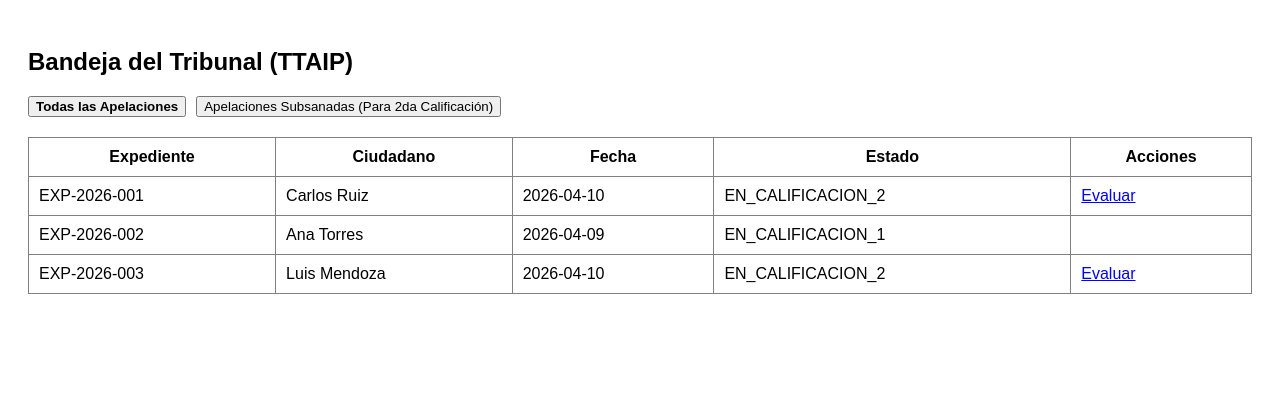
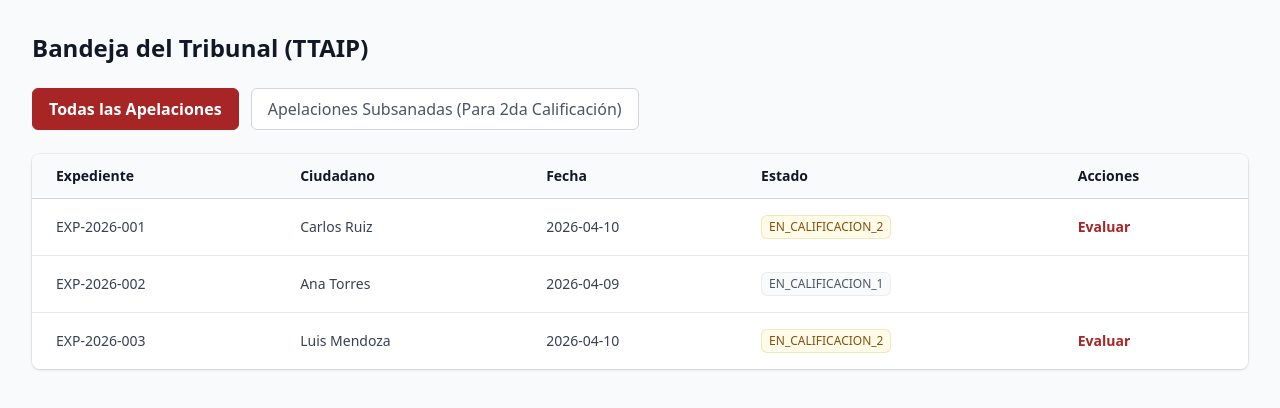
Before and after one commit to PROYECTO-INTEGRADOR-CIBERTEC-VF/proy-int-int-gest-pub, an Angular app in the folder transparencia-frontend/: page / in a window 1280 px wide. Shown: the top 408 px of the page. Built offline with nearby package versions, Linux system fonts and the light colour scheme.

Commit message:
fix(HU-07): aplicar maquetacion tailwind al dashboard y forzar estilos

```diff
--- a/transparencia-frontend/package.json
+++ b/transparencia-frontend/package.json
@@ -28,7 +28,7 @@
     "jsdom": "^28.0.0",
     "postcss": "^8.5.9",
     "prettier": "^3.8.1",
-    "tailwindcss": "^4.2.2",
+    "tailwindcss": "^3.4.19",
     "typescript": "~5.9.2",
     "vitest": "^4.0.8"
   }
--- a/transparencia-frontend/src/app/pages/ttaip/ttaip-dashboard.component.html
+++ b/transparencia-frontend/src/app/pages/ttaip/ttaip-dashboard.component.html
@@ -1,37 +1,45 @@
-<div style="padding: 20px; font-family: sans-serif;">
-  <h2>Bandeja del Tribunal (TTAIP)</h2>
+<div class="p-8 font-sans bg-gray-50 min-h-screen text-gray-800">
+  <h2 class="text-2xl font-bold mb-6 text-gray-900">Bandeja del Tribunal (TTAIP)</h2>
 
-  <div style="margin-bottom: 20px; display: flex; gap: 10px;">
+  <div class="mb-6 flex gap-3">
     <button (click)="setFiltro('TODOS')"
-            [style.fontWeight]="filtroActual === 'TODOS' ? 'bold' : 'normal'">
+            class="px-4 py-2 rounded-md border transition-colors duration-200 cursor-pointer"
+            [ngClass]="filtroActual === 'TODOS' ? 'bg-[#A72525] text-white font-bold border-[#A72525]' : 'bg-white text-gray-600 hover:bg-gray-100 border-gray-300'">
       Todas las Apelaciones
     </button>
     <button (click)="setFiltro('SUBSANADAS')"
-            [style.fontWeight]="filtroActual === 'SUBSANADAS' ? 'bold' : 'normal'">
+            class="px-4 py-2 rounded-md border transition-colors duration-200 cursor-pointer"
+            [ngClass]="filtroActual === 'SUBSANADAS' ? 'bg-[#A72525] text-white font-bold border-[#A72525]' : 'bg-white text-gray-600 hover:bg-gray-100 border-gray-300'">
       Apelaciones Subsanadas (Para 2da Calificación)
     </button>
   </div>
 
-  <table border="1" cellPadding="10" style="border-collapse: collapse; width: 100%;">
-    <thead>
+  <div class="overflow-hidden rounded-lg shadow ring-1 ring-black ring-opacity-5">
+    <table class="min-w-full divide-y divide-gray-300 bg-white text-left">
+      <thead class="bg-gray-50">
       <tr>
-      <th>Expediente</th>
-      <th>Ciudadano</th>
-      <th>Fecha</th>
-      <th>Estado</th>
-      <th>Acciones</th>
+        <th scope="col" class="px-6 py-3 text-sm font-semibold text-gray-900">Expediente</th>
+        <th scope="col" class="px-6 py-3 text-sm font-semibold text-gray-900">Ciudadano</th>
+        <th scope="col" class="px-6 py-3 text-sm font-semibold text-gray-900">Fecha</th>
+        <th scope="col" class="px-6 py-3 text-sm font-semibold text-gray-900">Estado</th>
+        <th scope="col" class="px-6 py-3 text-sm font-semibold text-gray-900">Acciones</th>
       </tr>
       </thead>
-    <tbody>
-    <tr *ngFor="let ap of apelacionesFiltradas">
-      <td>{{ ap.expediente }}</td>
-      <td>{{ ap.ciudadano }}</td>
-      <td>{{ ap.fecha }}</td>
-      <td>{{ ap.estado }}</td>
-      <td>
+      <tbody class="divide-y divide-gray-200">
+      <tr *ngFor="let ap of apelacionesFiltradas" class="hover:bg-gray-50 transition-colors">
+        <td class="px-6 py-4 text-sm text-gray-700">{{ ap.expediente }}</td>
+        <td class="px-6 py-4 text-sm text-gray-700">{{ ap.ciudadano }}</td>
+        <td class="px-6 py-4 text-sm text-gray-700">{{ ap.fecha }}</td>
+        <td class="px-6 py-4 text-sm text-gray-700">
+          <span class="inline-flex items-center rounded-md px-2 py-1 text-xs font-medium ring-1 ring-inset"
+                [ngClass]="ap.estado === 'EN_CALIFICACION_2' ? 'bg-yellow-50 text-yellow-800 ring-yellow-600/20' : 'bg-gray-50 text-gray-600 ring-gray-500/10'">
+            {{ ap.estado }}
+          </span>
+        </td>
+        <td class="px-6 py-4 text-sm font-medium">
           <a *ngIf="ap.estado === 'EN_CALIFICACION_2'"
              [routerLink]="['/ttaip/segunda-calificacion', ap.expediente]"
-           style="color: blue; text-decoration: underline; cursor: pointer;">
+             class="text-[#A72525] hover:text-red-900 font-bold no-underline cursor-pointer">
             Evaluar
           </a>
         </td>
@@ -39,3 +47,4 @@
       </tbody>
     </table>
   </div>
+</div>
```
Also changed, not shown: 1 other file (tests, documents, lock files or other folders). Lines whose indentation alone changed are shown as unchanged.
